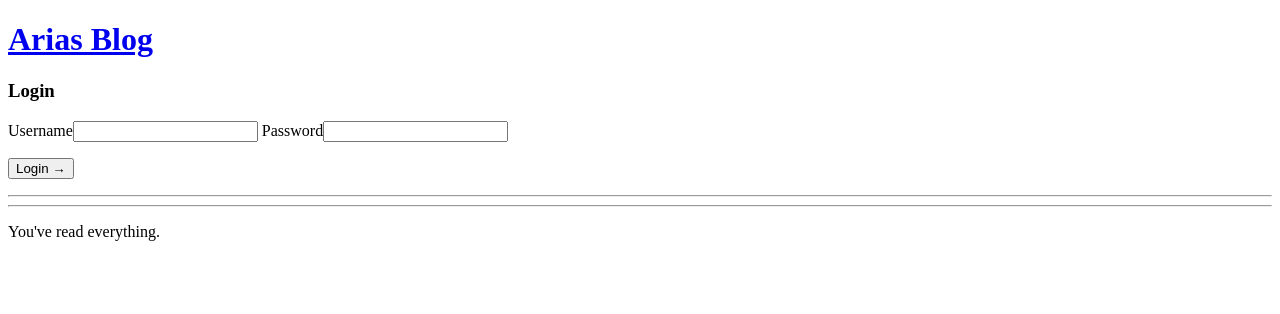
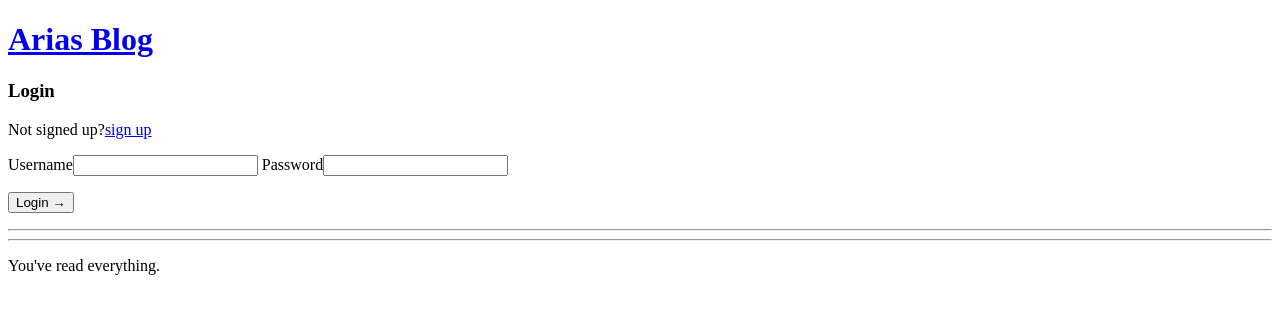
Before and after one commit to ariamoraine/Ariasblog, a Django app: template templates/index.html in a window 1280 px wide. Shown: the top 314 px of the page. Run offline with Django 3.2, Linux system fonts and the light colour scheme; the template is opened without the code that fills it, so the values that code supplies are empty; parts of the project's set-up code (start-up, migrations or seed data) failed here and were passed over.

```diff
--- a/ariablog/views.py
+++ b/ariablog/views.py
@@ -82,8 +82,9 @@ def mylogout(request):
 	logout(request)
 	return direct_to_template(request, 'logout.html')
 
-#create a signin.html
-#make sign in link on main page
+#make sign in work
+#only show new post when signed in
+#link to sign up on main page
 #make new post show when signed in
 #add user id to blog posts
 #show username on blog posts
--- a/templates/index.html
+++ b/templates/index.html
@@ -6,6 +6,7 @@
 	<p><a herf="/logout/">logout</a> <imput type="submit"></p>
 {% else %}
 	<h3>Login</h3>
+	<p>Not signed up?<a href="/signup/">sign up</a></p>
 	<form action="/login/" method="post" accept-charset="utf-8">
 		<label for="username">Username</label><input type="text" name="username" value="" id="username" />
 		<label for="password">Password</label><input type="password" name="password" value="" id="password" />
```
